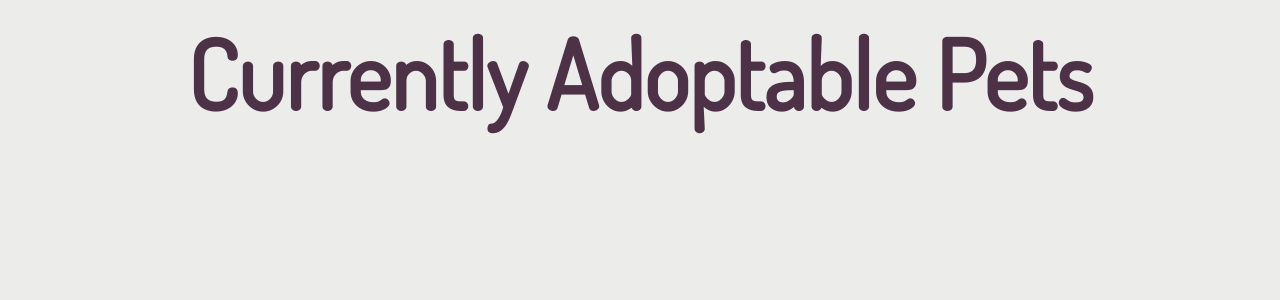
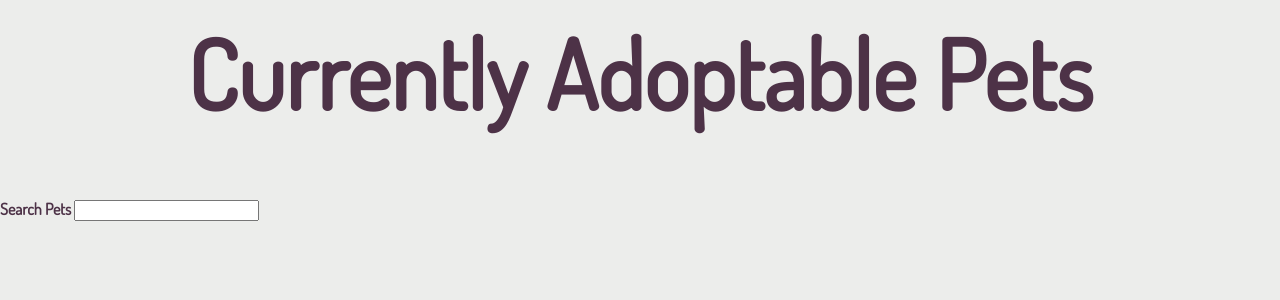
Before and after one commit to Fishfinna/Adoptables, a Flask app: page / in a window 1280 px wide. Shown: the part 132-432 px from the top of the page. Run offline with Flask 2, Linux system fonts and the light colour scheme; data that the repository does not hold is empty; some libraries are stand-ins or nearby versions.

Commit message:
Add search bar in homepage.html

```diff
--- a/templates/homepage.html
+++ b/templates/homepage.html
@@ -1,7 +1,10 @@
 {% extends "base.html" %} {% block content %}
 
 <h1>Currently Adoptable Pets</h1>
-
+<div class = "search-wrapper">
+    <label for = "search"> Search Pets</label>
+    <input type = "search" id = "search">
+</div>
 <main class="pet-list">
 
     {% for pet in pets %}
```
Also changed, not shown: static/stylesheet/style.css (line endings or trailing spaces).
